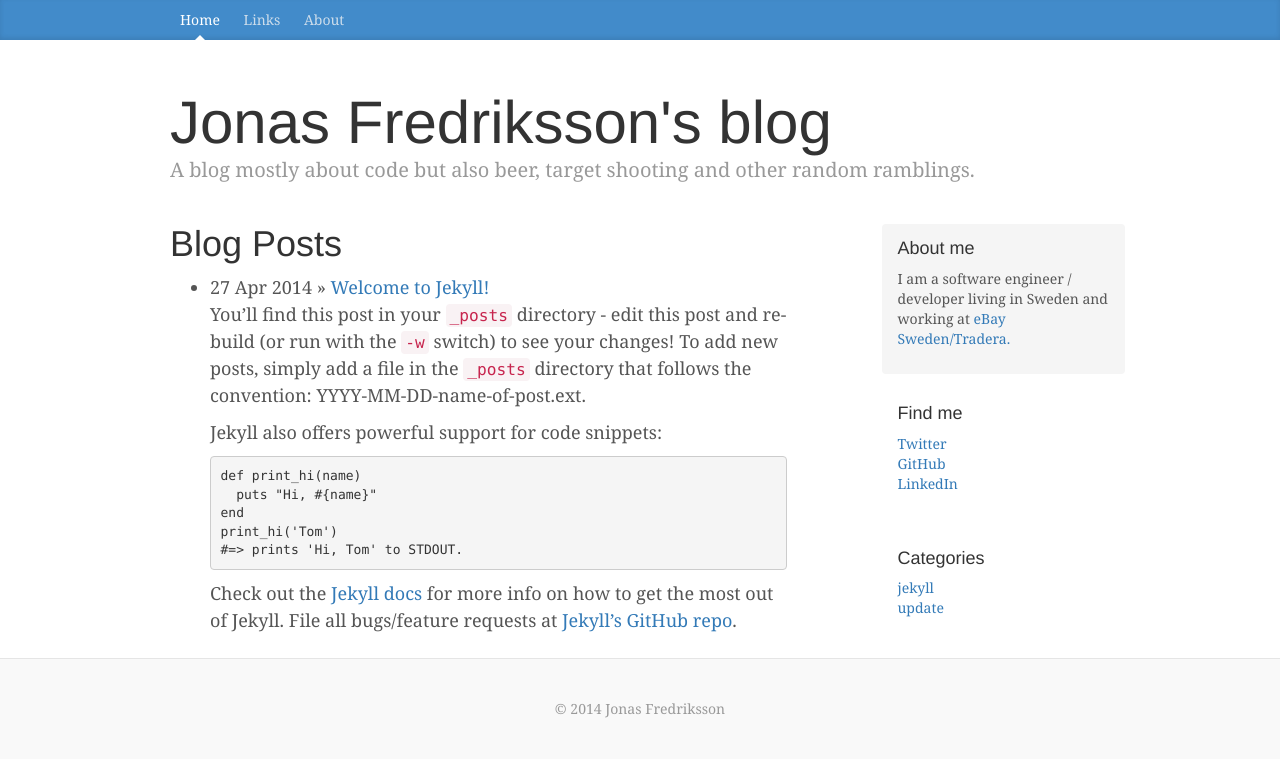
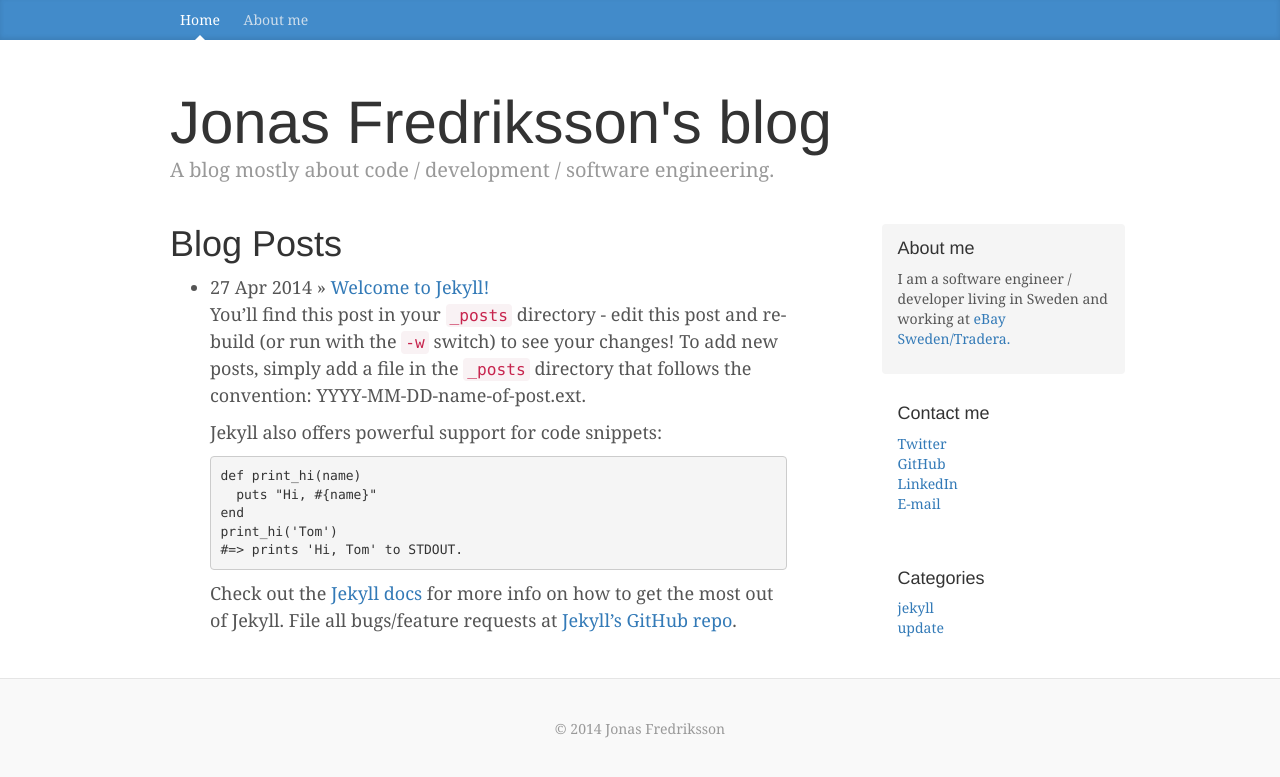
Before and after one commit to jonasf/jonasf.github.io, a Jekyll site: the page built from index.html, in a window 1280 px wide. Shown: the top 777 px of the page. Built offline with Jekyll 4.4.1, drawn with Linux system fonts in a browser that asks for light colours; nearby versions of some CDN libraries; Markdown is read by kramdown in place of the engine named in the settings.

Commit message:
Updating copy in default template

```diff
--- a/_layouts/default.html
+++ b/_layouts/default.html
@@ -19,8 +19,7 @@
           <div class="container">
             <nav class="blog-nav">
               <a class="blog-nav-item active" href="#">Home</a>
-              <a class="blog-nav-item" href="#">Links</a>
-              <a class="blog-nav-item" href="#">About</a>
+              <a class="blog-nav-item" href="#">About me</a>
             </nav>
           </div>
         </div>
@@ -29,7 +28,7 @@
 
           <div class="blog-header">
             <h1 class="blog-title">{{ site.name }}</h1>
-            <p class="lead blog-description">A blog mostly about code but also beer, target shooting and other random ramblings.</p>
+            <p class="lead blog-description">A blog mostly about code / development / software engineering.</p>
           </div><!-- /.blog-header -->
           <div class="row">
             <div class="col-sm-8 blog-main">
@@ -42,11 +41,12 @@
                 <p>I am a software engineer / developer living in Sweden and working at <a href="http://www.tradera.com">eBay Sweden/Tradera<a>.</p>
               </div>
               <div class="sidebar-module">
-                <h4>Find me</h4>
+                <h4>Contact me</h4>
                 <ol class="list-unstyled">
                   <li><a href="https://twitter.com/jonasfr">Twitter</a></li>
                   <li><a href="https://github.com/jonasf">GitHub</a></li>
                   <li><a href="https://www.linkedin.com/in/jonasfredriksson">LinkedIn</a></li>
+                  <li><a href="mailto:l.jonas.fredriksson@gmail.com">E-mail</a></li>
                 </ol>
               </div>
               <div class="sidebar-module">
```
